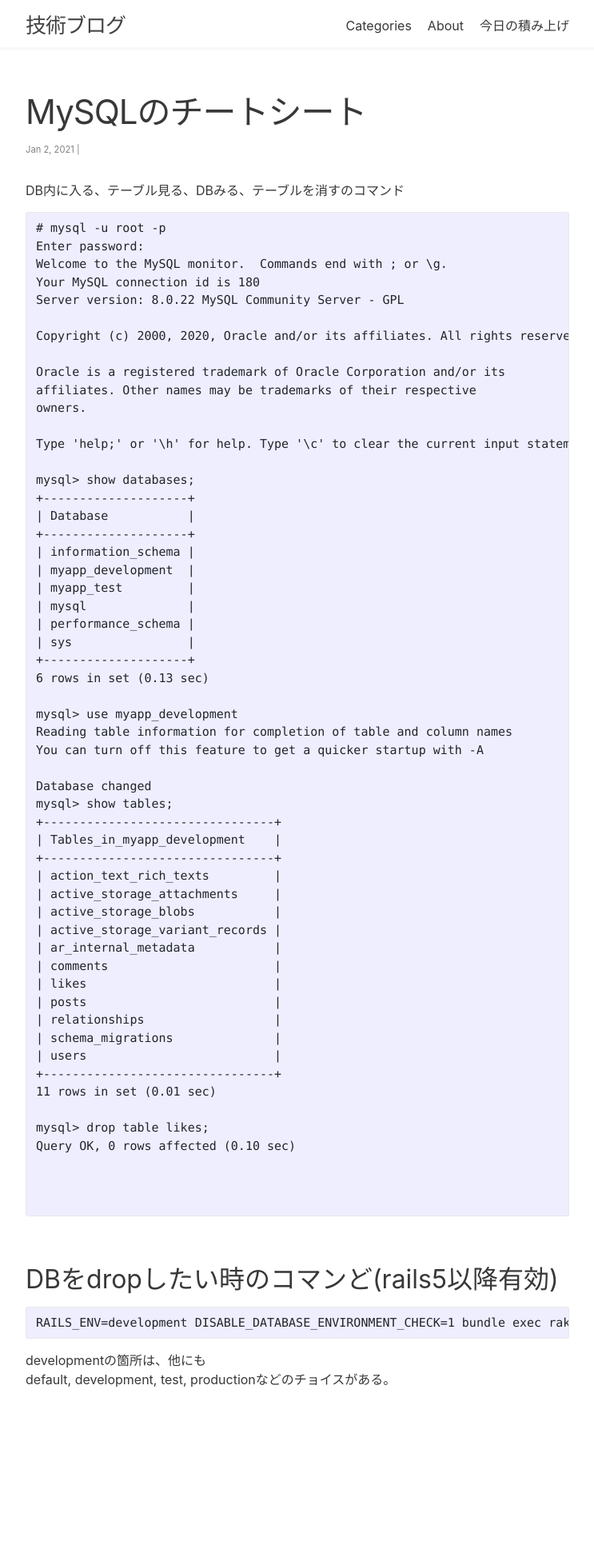
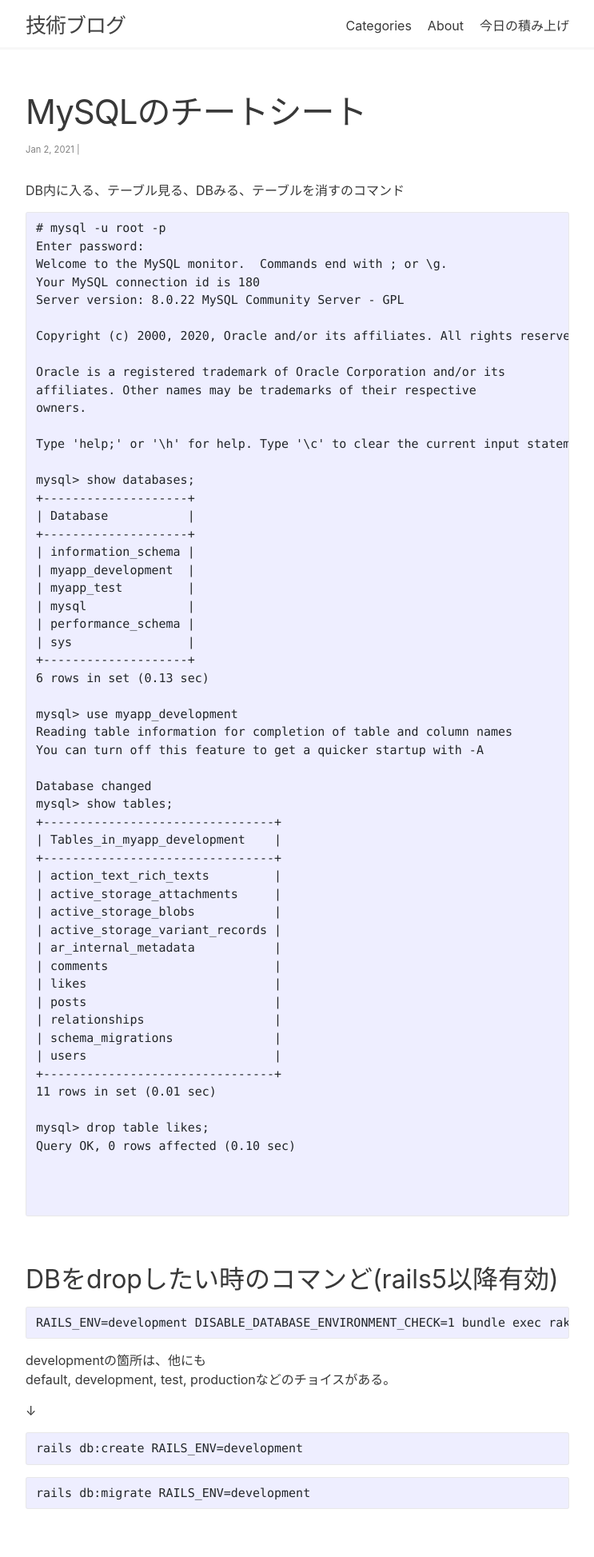
Before and after one commit to kazblog/kazblog.github.io, a Jekyll site: the page built from _posts/cheatsheet/db/2021-01-17-mysql-cheatsheet.md, in a window 1280 px wide. Shown: the whole page at 80% size, without its empty margins (268-1011 px from the left). Built offline with Jekyll 4.4.1, drawn with Linux system fonts in a browser that asks for light colours; nearby versions of some CDN libraries; before the commit the page ends 1797 px from its top, so only the background shows below that.

Commit message:
Update 2021-01-17-mysql-cheatsheet.md

````diff
--- a/_posts/cheatsheet/db/2021-01-17-mysql-cheatsheet.md
+++ b/_posts/cheatsheet/db/2021-01-17-mysql-cheatsheet.md
@@ -81,3 +81,13 @@ default,
 development,
 test,
 productionなどのチョイスがある。
+
+↓<br>
+
+```
+rails db:create RAILS_ENV=development
+```
+
+```
+rails db:migrate RAILS_ENV=development
+```
````
